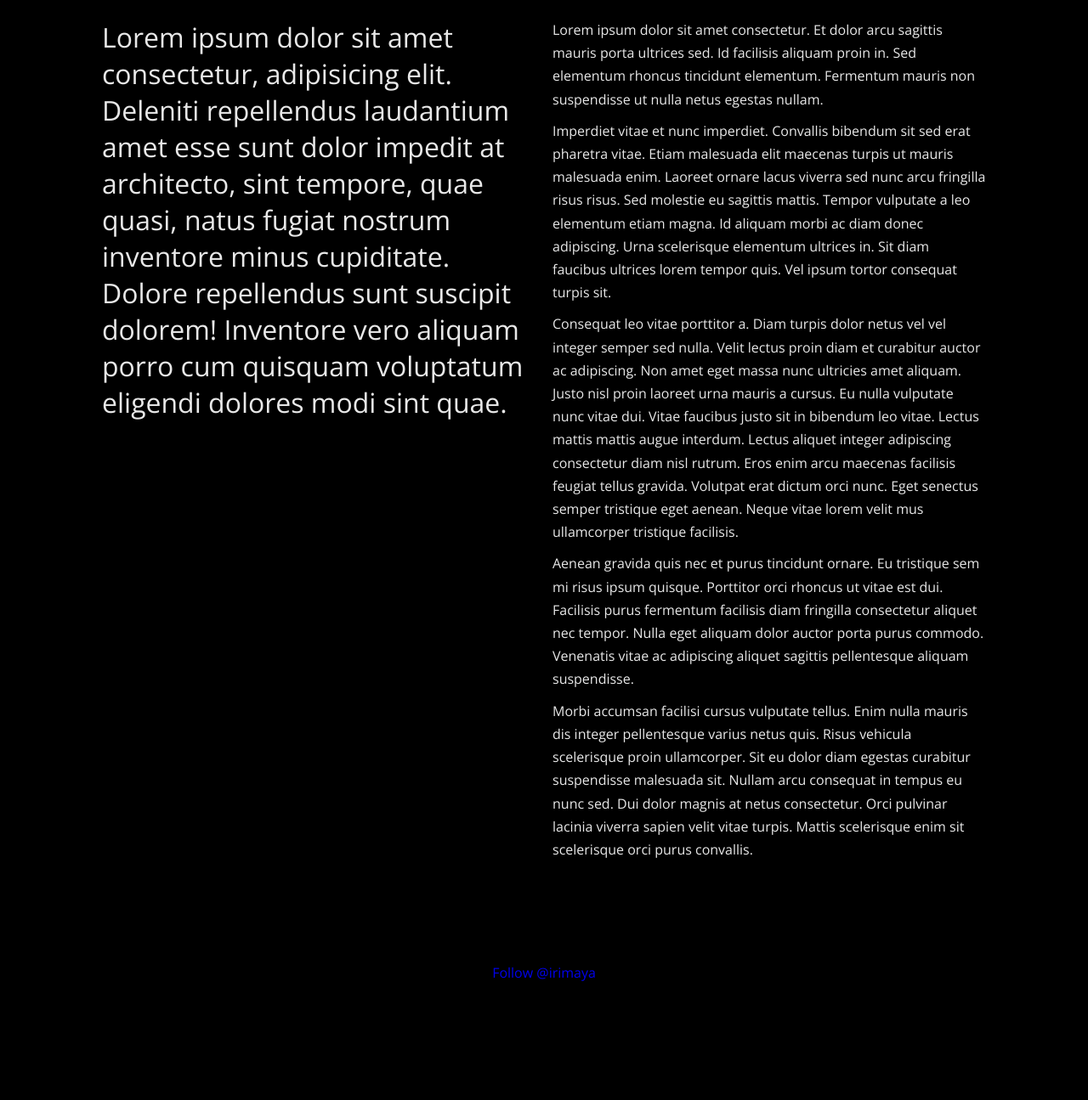
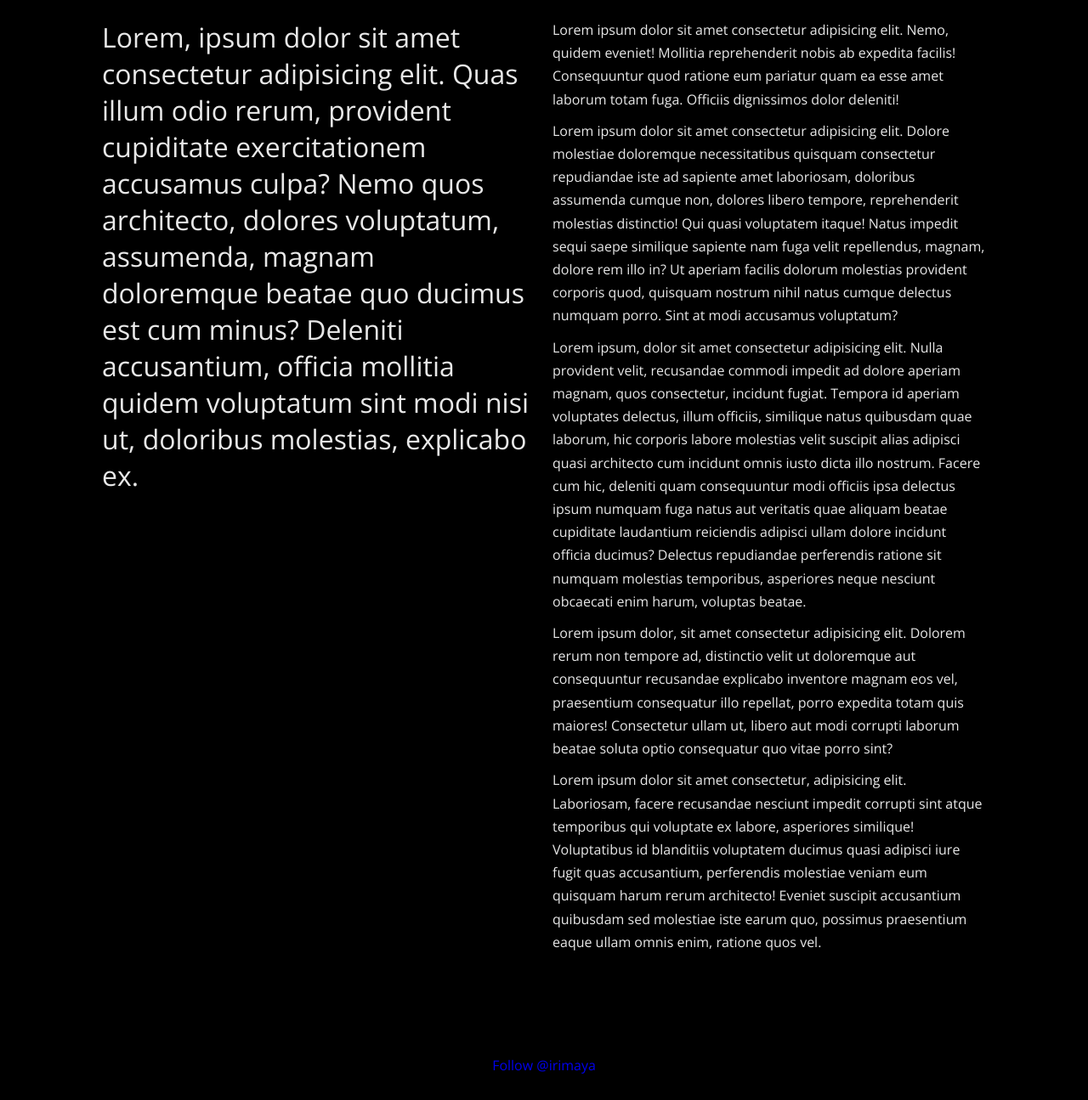
Before and after one commit to irimaya/422-portfolio-black, a plain HTML site: page about.html in a window 1280 px wide. Shown: the part 243-1538 px from the top of the page at 85% size. Before the commit the page ends 1429 px from the top, so only its background shows below. Drawn offline with nearby package versions, Linux system fonts and the light colour scheme.

Commit message:
Updated files

```diff
--- a/about.html
+++ b/about.html
@@ -1,19 +1,19 @@
 <!DOCTYPE html>
 <html lang="en">
 <head>
-		<meta charset="UTF-8" />
-		<meta http-equiv="X-UA-Compatible" content="IE=edge" />
-		<meta name="viewport" content="width=device-width, initial-scale=1.0" />
-		<link rel="stylesheet" href="css/style.css" />
-		<link rel="stylesheet" media="screen and (max-width:768px)" href="css/mobile.css" />
-		<title>Portafolio | Acerca De</title>
+  <meta charset="UTF-8">
+  <meta name="viewport" content="width=device-width, initial-scale=1.0">
+  <link rel="stylesheet" href="https://cdnjs.cloudflare.com/ajax/libs/font-awesome/6.7.2/css/all.min.css" integrity="sha512-Evv84Mr4kqVGRNSgIGL/F/aIDqQb7xQ2vcrdIwxfjThSH8CSR7PBEakCr51Ck+w+/U6swU2Im1vVX0SVk9ABhg==" crossorigin="anonymous" referrerpolicy="no-referrer" />
+  <link rel="stylesheet" href="css/style.css">
+  <link rel="stylesheet" media="screen and (max-width:768px)" href="css/mobile.css">
+  <title>Portafolio | About</title>
 </head>
 <body>
   <nav class="navbar">
     <div class="container">
       <div class="logo"><a href="index.html">P.BLK</a></div>
       <ul class="nav">
-					<li><a href="acerca.html">Acerca De</a></li>
+        <li><a href="about.html">Acerca De</a></li>
         <li><a href="mailto:contacto@portafolio.com">Cont&aacute;ctame</a></li>
         <li><a href="#">Mi CV</a></li>
       </ul>
@@ -22,61 +22,29 @@
 
   <section class="about">
     <div class="container">
-				<h1>Acerca de</h1>
+      <h1>Acerca De</h1>
       <div class="flex">
         <div class="flex-box">
-						<p class="display-2">
-							Lorem ipsum dolor sit amet consectetur, adipisicing elit. Deleniti repellendus laudantium amet esse sunt
-							dolor impedit at architecto, sint tempore, quae quasi, natus fugiat nostrum inventore minus cupiditate.
-							Dolore repellendus sunt suscipit dolorem! Inventore vero aliquam porro cum quisquam voluptatum eligendi
-							dolores modi sint quae.
-						</p>
+          <p class="display-2">Lorem, ipsum dolor sit amet consectetur adipisicing elit. Quas illum odio rerum, provident cupiditate exercitationem accusamus culpa? Nemo quos architecto, dolores voluptatum, assumenda, magnam doloremque beatae quo ducimus est cum minus? Deleniti accusantium, officia mollitia quidem voluptatum sint modi nisi ut, doloribus molestias, explicabo ex.</p>
         </div>
         <div class="flex-box">
-						<p>
-							Lorem ipsum dolor sit amet consectetur. Et dolor arcu sagittis mauris porta ultrices sed. Id facilisis
-							aliquam proin in. Sed elementum rhoncus tincidunt elementum. Fermentum mauris non suspendisse ut nulla
-							netus egestas nullam.
-						</p>
-						<p>
-							Imperdiet vitae et nunc imperdiet. Convallis bibendum sit sed erat pharetra vitae. Etiam malesuada elit
-							maecenas turpis ut mauris malesuada enim. Laoreet ornare lacus viverra sed nunc arcu fringilla risus
-							risus. Sed molestie eu sagittis mattis. Tempor vulputate a leo elementum etiam magna. Id aliquam morbi ac
-							diam donec adipiscing. Urna scelerisque elementum ultrices in. Sit diam faucibus ultrices lorem tempor
-							quis. Vel ipsum tortor consequat turpis sit.
-						</p>
-						<p>
-							Consequat leo vitae porttitor a. Diam turpis dolor netus vel vel integer semper sed nulla. Velit lectus
-							proin diam et curabitur auctor ac adipiscing. Non amet eget massa nunc ultricies amet aliquam. Justo nisl
-							proin laoreet urna mauris a cursus. Eu nulla vulputate nunc vitae dui. Vitae faucibus justo sit in
-							bibendum leo vitae. Lectus mattis mattis augue interdum. Lectus aliquet integer adipiscing consectetur
-							diam nisl rutrum. Eros enim arcu maecenas facilisis feugiat tellus gravida. Volutpat erat dictum orci
-							nunc. Eget senectus semper tristique eget aenean. Neque vitae lorem velit mus ullamcorper tristique
-							facilisis.
-						</p>
-						<p>
-							Aenean gravida quis nec et purus tincidunt ornare. Eu tristique sem mi risus ipsum quisque. Porttitor orci
-							rhoncus ut vitae est dui. Facilisis purus fermentum facilisis diam fringilla consectetur aliquet nec
-							tempor. Nulla eget aliquam dolor auctor porta purus commodo. Venenatis vitae ac adipiscing aliquet
-							sagittis pellentesque aliquam suspendisse.
-						</p>
-						<p>
-							Morbi accumsan facilisi cursus vulputate tellus. Enim nulla mauris dis integer pellentesque varius netus
-							quis. Risus vehicula scelerisque proin ullamcorper. Sit eu dolor diam egestas curabitur suspendisse
-							malesuada sit. Nullam arcu consequat in tempus eu nunc sed. Dui dolor magnis at netus consectetur. Orci
-							pulvinar lacinia viverra sapien velit vitae turpis. Mattis scelerisque enim sit scelerisque orci purus
-							convallis.
-						</p>
+          <p>Lorem ipsum dolor sit amet consectetur adipisicing elit. Nemo, quidem eveniet! Mollitia reprehenderit nobis ab expedita facilis! Consequuntur quod ratione eum pariatur quam ea esse amet laborum totam fuga. Officiis dignissimos dolor deleniti!</p>
+          <p>Lorem ipsum dolor sit amet consectetur adipisicing elit. Dolore molestiae doloremque necessitatibus quisquam consectetur repudiandae iste ad sapiente amet laboriosam, doloribus assumenda cumque non, dolores libero tempore, reprehenderit molestias distinctio! Qui quasi voluptatem itaque! Natus impedit sequi saepe similique sapiente nam fuga velit repellendus, magnam, dolore rem illo in? Ut aperiam facilis dolorum molestias provident corporis quod, quisquam nostrum nihil natus cumque delectus numquam porro. Sint at modi accusamus voluptatum?</p>
+          <p>Lorem ipsum, dolor sit amet consectetur adipisicing elit. Nulla provident velit, recusandae commodi impedit ad dolore aperiam magnam, quos consectetur, incidunt fugiat. Tempora id aperiam voluptates delectus, illum officiis, similique natus quibusdam quae laborum, hic corporis labore molestias velit suscipit alias adipisci quasi architecto cum incidunt omnis iusto dicta illo nostrum. Facere cum hic, deleniti quam consequuntur modi officiis ipsa delectus ipsum numquam fuga natus aut veritatis quae aliquam beatae cupiditate laudantium reiciendis adipisci ullam dolore incidunt officia ducimus? Delectus repudiandae perferendis ratione sit numquam molestias temporibus, asperiores neque nesciunt obcaecati enim harum, voluptas beatae.</p>
+          <p>Lorem ipsum dolor, sit amet consectetur adipisicing elit. Dolorem rerum non tempore ad, distinctio velit ut doloremque aut consequuntur recusandae explicabo inventore magnam eos vel, praesentium consequatur illo repellat, porro expedita totam quis maiores! Consectetur ullam ut, libero aut modi corrupti laborum beatae soluta optio consequatur quo vitae porro sint?</p>
+          <p>Lorem ipsum dolor sit amet consectetur, adipisicing elit. Laboriosam, facere recusandae nesciunt impedit corrupti sint atque temporibus qui voluptate ex labore, asperiores similique! Voluptatibus id blanditiis voluptatem ducimus quasi adipisci iure fugit quas accusantium, perferendis molestiae veniam eum quisquam harum rerum architecto! Eveniet suscipit accusantium quibusdam sed molestiae iste earum quo, possimus praesentium eaque ullam omnis enim, ratione quos vel.</p>
         </div>
       </div>
     </div>
   </section>
 
-		<footer id="mainfooter">
+
+  <footer class="mainfooter">
     <a href="https://twitter.com/irimaya?ref_src=twsrc%5Etfw" class="twitter-follow-button" data-show-count="false"
 				>Follow @irimaya</a
 			>
 			<script async src="https://platform.twitter.com/widgets.js" charset="utf-8"></script>
   </footer>
+
 </body>
 </html>
--- a/css/style.css
+++ b/css/style.css
@@ -3,12 +3,12 @@
 
 /* Reset */
 * {
+  padding: 0;
+  margin: 0;
   box-sizing: border-box;
-	margin: 0;
-	padding: 0;
 }
 
-/* Main Styling */
+/* Estilos Principales */
 body {
   font-family: 'Open Sans', serif;
   background: #000;
@@ -18,9 +18,11 @@ body {
 h1 {
   font-size: 2.5rem;
 }
+
 h2 {
   font-size: 2rem;
 }
+
 h3 {
   font-size: 1.75rem;
 }
@@ -52,7 +54,7 @@ a {
   text-decoration: none;
 }
 
-/* Utility Classes */
+/* Clases Principales */
 .container {
   max-width: 1100px;
   margin: 0 auto;
@@ -60,8 +62,9 @@ a {
 }
 
 .large {
-	font-size: 20px;
+  font-size:20px;
 }
+
 .small {
  font-size: 12px;
 }
@@ -79,7 +82,6 @@ a {
   display: inline-block;
   font-size: 15px;
   padding: 12px 23px;
-	cursor: pointer;
   font-weight: bold;
   letter-spacing: 1px;
   border-radius: 4px;
@@ -167,10 +169,10 @@ a {
   padding-bottom: 30px;
 }
 
-.use-cases .flex-box {
+.use-cases .flex-box  {
   background: #0e171e;
+  padding: 20px;
   border-radius: 20px;
-	padding: 20px;
 }
 
 .use-cases .flex-box img {
@@ -190,8 +192,9 @@ a {
   flex: 1;
 }
 
+
 /* Footer */
-#mainfooter {
+.mainfooter {
   text-align: center;
   padding: 30px;
 }
```
Also changed, not shown: css/mobile.css (+5 -3 lines), index.html (+23 -39 lines). Lines whose indentation alone changed are shown as unchanged.
